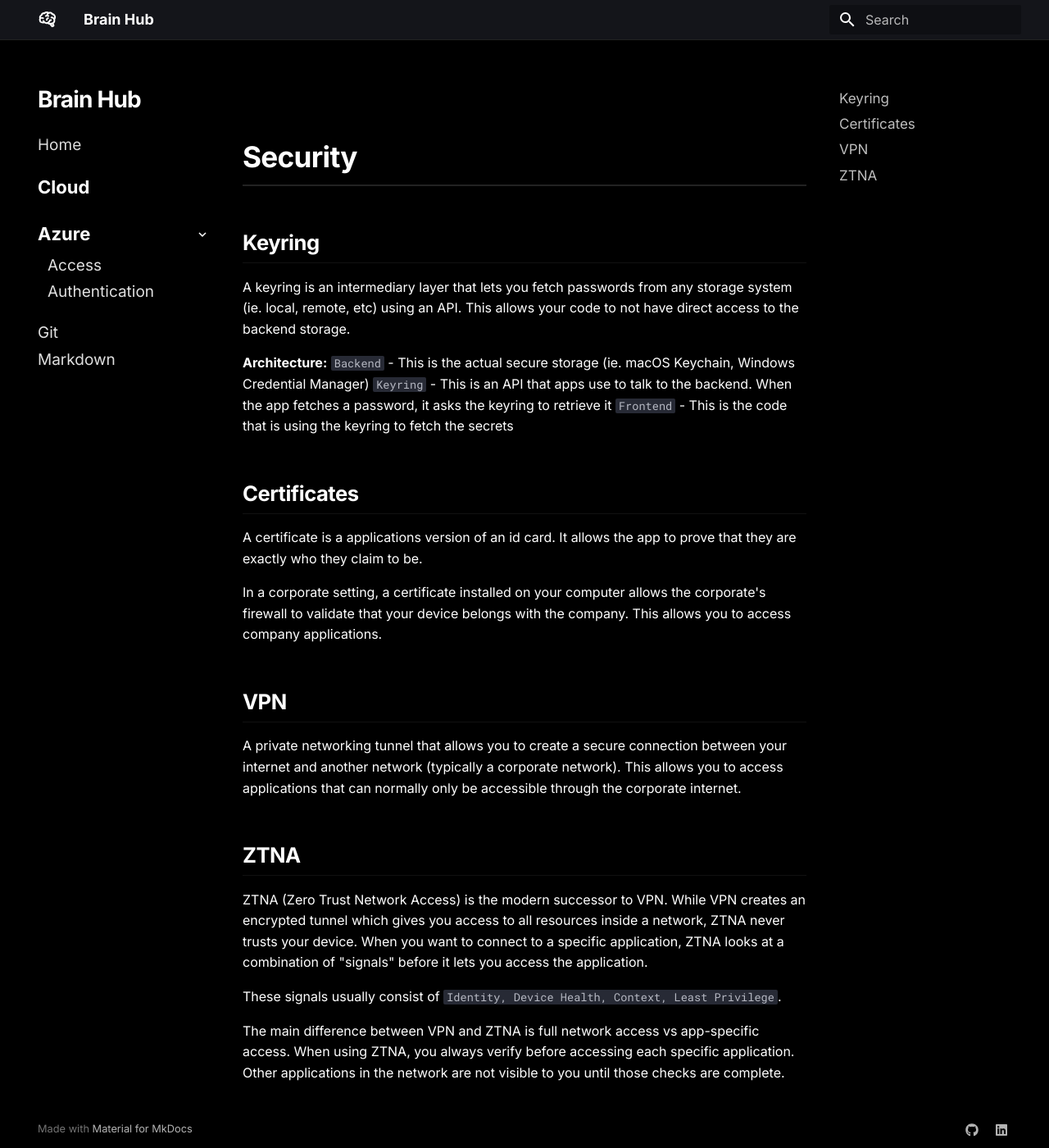
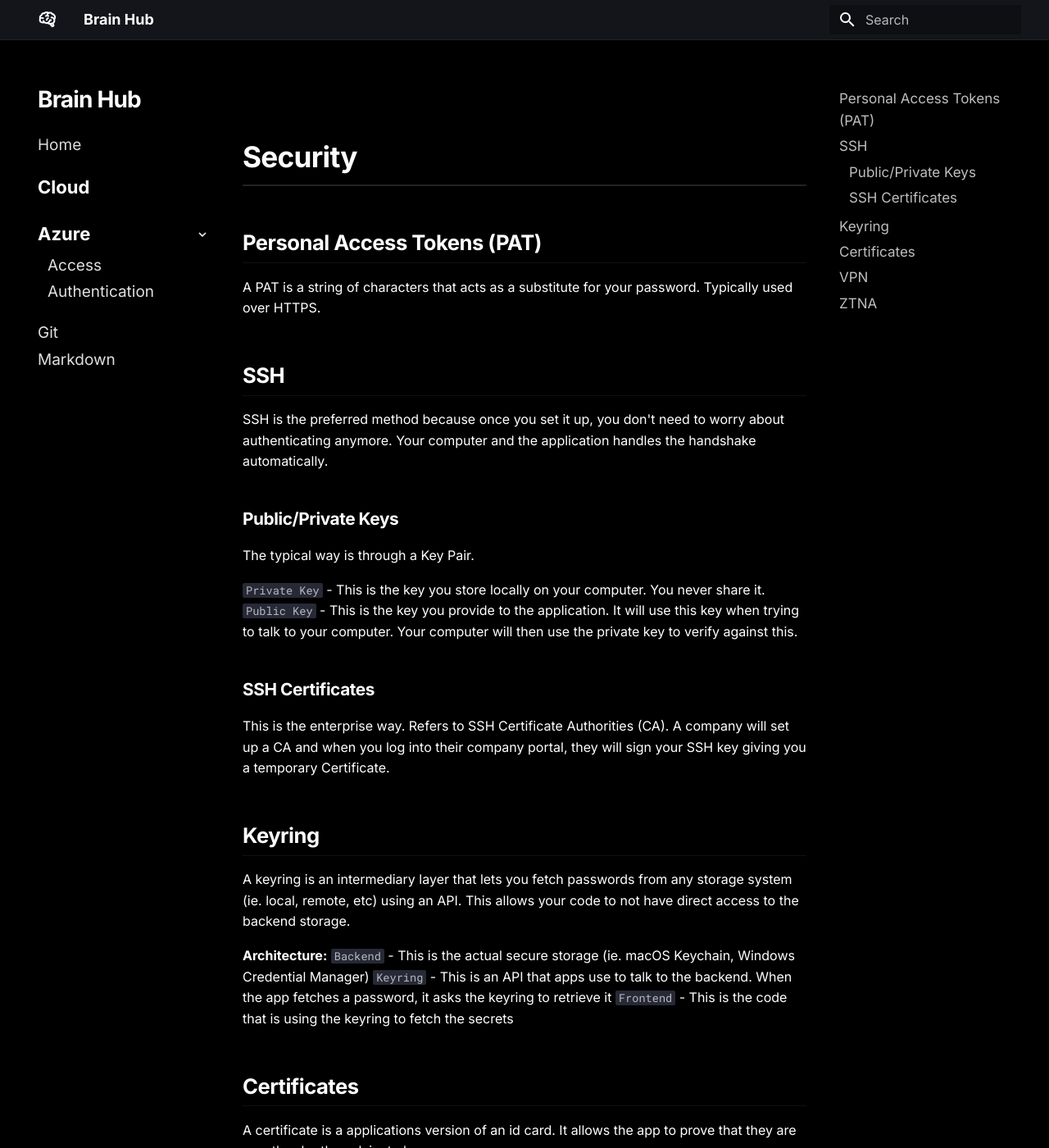
Before and after one commit to Brian-Lin-2/brain-hub, an MkDocs documentation site: the page built from docs/security.md, in a window 1280 px wide and 1400 px high. Shown: the whole window at 82% size. Built offline with MkDocs 1.6.1 and Material for MkDocs 9.7.7, drawn with Linux system fonts in a browser that asks for light colours.

Commit message:
Update security

```diff
--- a/docs/security.md
+++ b/docs/security.md
@@ -1,4 +1,23 @@
 # Security
+
+## Personal Access Tokens (PAT)
+
+A PAT is a string of characters that acts as a substitute for your password. Typically used over HTTPS.
+
+## SSH
+
+SSH is the preferred method because once you set it up, you don't need to worry about authenticating anymore. Your computer and the application handles the handshake automatically.
+
+### Public/Private Keys
+
+The typical way is through a Key Pair.
+
+`Private Key` - This is the key you store locally on your computer. You never share it.
+`Public Key` - This is the key you provide to the application. It will use this key when trying to talk to your computer. Your computer will then use the private key to verify against this.
+
+### SSH Certificates
+
+This is the enterprise way. Refers to SSH Certificate Authorities (CA). A company will set up a CA and when you log into their company portal, they will sign your SSH key giving you a temporary Certificate.
 
 ## Keyring
 
```
